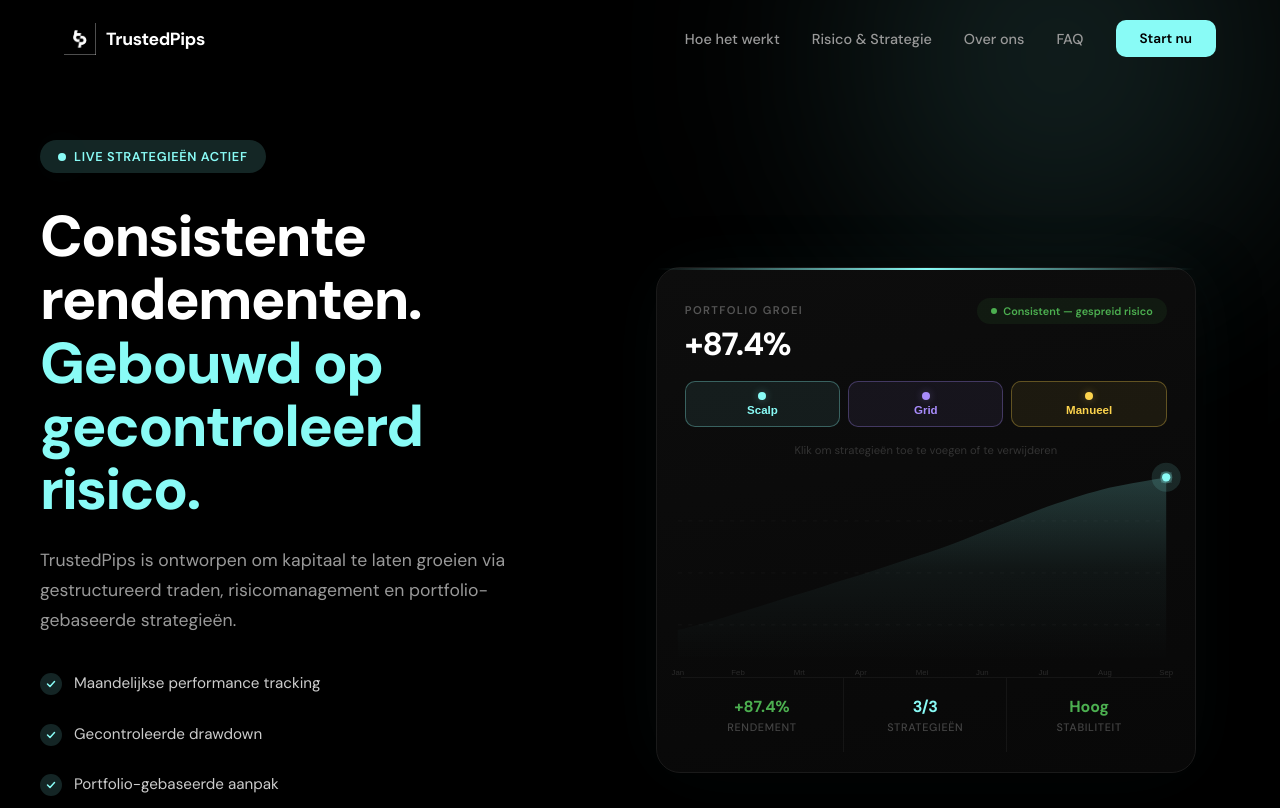
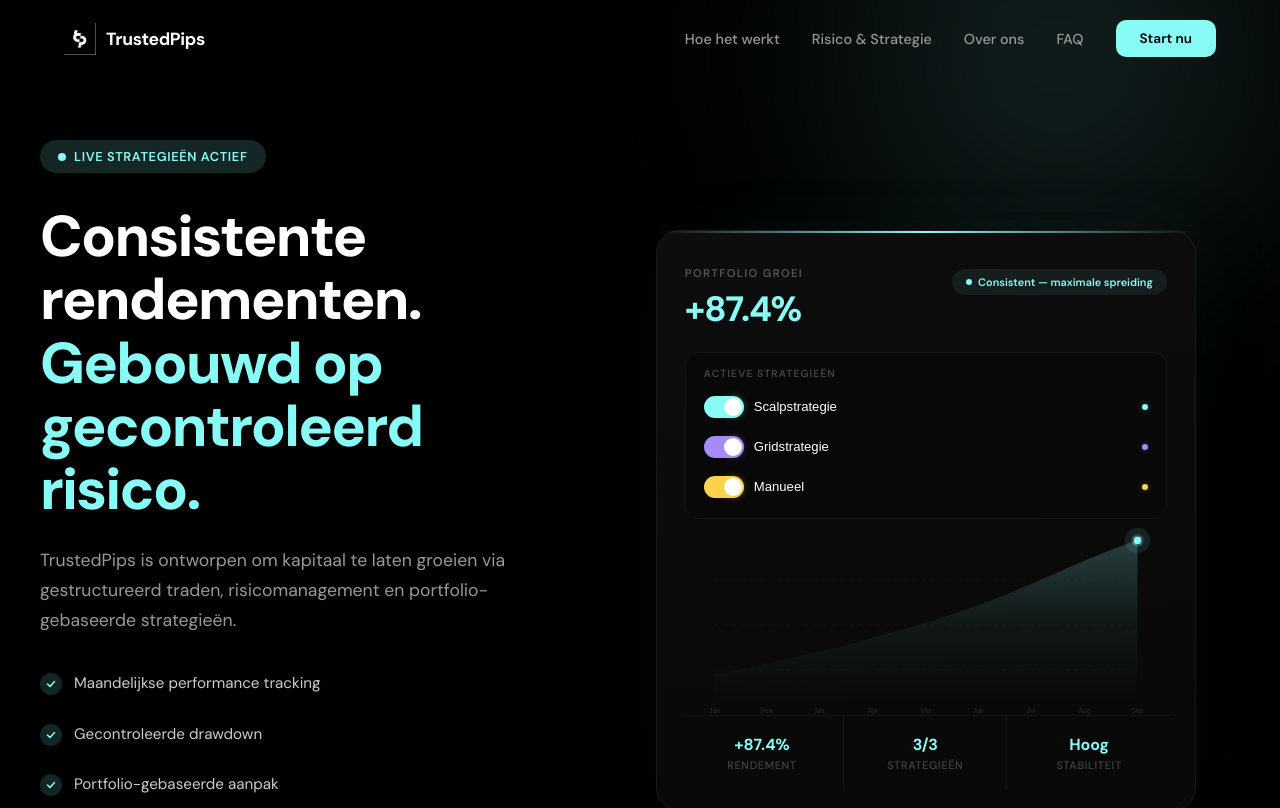
Before and after one commit to z2yn2d9mpb-cpu/TP-Investing, a Next.js app: page / in a window 1280 px wide. Shown: the top 808 px of the page. Built offline with nearby package versions, Linux system fonts and the light colour scheme.

Commit message:
Refactor Hero Chart colors and labels

```diff
--- a/app/page.jsx
+++ b/app/page.jsx
@@ -303,41 +303,89 @@
 
 
 /* ─── Interactive Hero Chart ─── */
+const CHART_COLORS = {
+  1: { main: "#ff9800", glow: "rgba(255,152,0,0.3)", dim: "rgba(255,152,0,0.12)" },
+  2: { main: "#4caf50", glow: "rgba(76,175,80,0.3)", dim: "rgba(76,175,80,0.12)" },
+  3: { main: ACCENT, glow: ACCENT_GLOW, dim: ACCENT_DIM },
+}
+
 const CHART_PATHS = {
-  // 1 strategy: volatile, dips, lower end result
+  // 1 strategy: very volatile, clear loss periods, jagged, low end
   1: {
-    line: "M20,155 C35,150 45,158 65,162 C85,166 95,155 110,148 C125,141 135,152 150,158 C165,164 175,148 190,140 C205,132 215,142 230,135 C245,128 255,138 270,130 C285,122 295,115 310,120 C325,125 335,108 350,100 C365,92 375,85 390,78 C405,71 420,68 440,62 C455,58 470,52 490,45",
-    fill: "M20,155 C35,150 45,158 65,162 C85,166 95,155 110,148 C125,141 135,152 150,158 C165,164 175,148 190,140 C205,132 215,142 230,135 C245,128 255,138 270,130 C285,122 295,115 310,120 C325,125 335,108 350,100 C365,92 375,85 390,78 C405,71 420,68 440,62 C455,58 470,52 490,45 L490,185 L20,185Z",
-    endY: 45,
-    pct: "+32.1%",
-    label: "Volatiel — periodes van verlies",
+    line: "M20,150 C30,145 38,155 50,165 C62,175 70,168 82,158 C94,148 100,162 112,172 C124,170 130,155 142,142 C154,129 160,140 172,152 C184,160 190,145 202,135 C214,125 220,140 232,148 C244,155 250,138 262,125 C274,112 280,122 292,132 C304,140 310,125 322,110 C334,95 340,108 352,118 C364,125 370,105 382,90 C394,75 400,85 412,78 C424,71 432,60 445,55 C458,50 472,58 490,50",
+    fill: "M20,150 C30,145 38,155 50,165 C62,175 70,168 82,158 C94,148 100,162 112,172 C124,170 130,155 142,142 C154,129 160,140 172,152 C184,160 190,145 202,135 C214,125 220,140 232,148 C244,155 250,138 262,125 C274,112 280,122 292,132 C304,140 310,125 322,110 C334,95 340,108 352,118 C364,125 370,105 382,90 C394,75 400,85 412,78 C424,71 432,60 445,55 C458,50 472,58 490,50 L490,185 L20,185Z",
+    endY: 50,
+    pct: "+18.3%",
+    label: "Volatiel — verliesperiodes",
     labelColor: "#ff9800",
   },
-  // 2 strategies: smoother but still some dips
+  // 2 strategies: moderate, some wobble, decent growth
   2: {
-    line: "M20,155 C35,151 50,147 65,143 C80,139 95,142 110,136 C125,130 140,133 155,126 C170,119 185,122 200,115 C215,108 230,105 245,98 C260,91 275,95 290,86 C305,77 320,74 335,68 C350,62 365,58 380,52 C395,46 410,42 430,36 C450,30 470,26 490,22",
-    fill: "M20,155 C35,151 50,147 65,143 C80,139 95,142 110,136 C125,130 140,133 155,126 C170,119 185,122 200,115 C215,108 230,105 245,98 C260,91 275,95 290,86 C305,77 320,74 335,68 C350,62 365,58 380,52 C395,46 410,42 430,36 C450,30 470,26 490,22 L490,185 L20,185Z",
-    endY: 22,
-    pct: "+61.7%",
-    label: "Stabieler — minder pieken en dalen",
-    labelColor: "#A78BFA",
+    line: "M20,155 C35,150 50,146 65,140 C80,134 90,138 105,132 C120,126 135,130 150,122 C165,114 175,118 190,110 C205,102 220,98 235,90 C250,82 260,86 275,78 C290,70 305,66 320,58 C335,50 345,54 360,46 C375,38 390,34 405,28 C420,22 440,18 460,14 C475,11 485,10 490,8",
+    fill: "M20,155 C35,150 50,146 65,140 C80,134 90,138 105,132 C120,126 135,130 150,122 C165,114 175,118 190,110 C205,102 220,98 235,90 C250,82 260,86 275,78 C290,70 305,66 320,58 C335,50 345,54 360,46 C375,38 390,34 405,28 C420,22 440,18 460,14 C475,11 485,10 490,8 L490,185 L20,185Z",
+    endY: 8,
+    pct: "+62.5%",
+    label: "Stabieler groeipad",
+    labelColor: "#4caf50",
   },
-  // 3 strategies: smooth consistent growth
+  // 3 strategies: very smooth, consistent, highest end
   3: {
-    line: "M20,155 C40,150 55,146 70,141 C85,136 100,132 115,127 C130,122 145,118 160,113 C175,108 190,104 205,99 C220,94 235,89 250,84 C265,79 280,74 295,68 C310,62 325,56 340,50 C355,44 370,38 385,33 C400,28 415,23 435,18 C455,14 475,11 490,8",
-    fill: "M20,155 C40,150 55,146 70,141 C85,136 100,132 115,127 C130,122 145,118 160,113 C175,108 190,104 205,99 C220,94 235,89 250,84 C265,79 280,74 295,68 C310,62 325,56 340,50 C355,44 370,38 385,33 C400,28 415,23 435,18 C455,14 475,11 490,8 L490,185 L20,185Z",
-    endY: 8,
+    line: "M20,155 C38,151 56,147 74,143 C92,139 110,135 128,131 C146,127 164,123 182,118 C200,113 218,108 236,103 C254,98 272,92 290,86 C308,80 326,73 344,66 C362,59 380,51 398,43 C416,35 434,27 452,20 C470,13 480,9 490,6",
+    fill: "M20,155 C38,151 56,147 74,143 C92,139 110,135 128,131 C146,127 164,123 182,118 C200,113 218,108 236,103 C254,98 272,92 290,86 C308,80 326,73 344,66 C362,59 380,51 398,43 C416,35 434,27 452,20 C470,13 480,9 490,6 L490,185 L20,185Z",
+    endY: 6,
     pct: "+87.4%",
-    label: "Consistent — gespreid risico",
-    labelColor: "#4caf50",
+    label: "Consistent — maximale spreiding",
+    labelColor: ACCENT,
   },
 }
 
 const STRATEGIES = [
-  { id: 1, name: "Scalp", color: ACCENT },
-  { id: 2, name: "Grid", color: "#A78BFA" },
+  { id: 1, name: "Scalpstrategie", color: ACCENT },
+  { id: 2, name: "Gridstrategie", color: "#A78BFA" },
   { id: 3, name: "Manueel", color: "#FCD34D" },
 ]
+
+function ToggleSlider({ active, color, label, onToggle }) {
+  return (
+    <button onClick={onToggle} style={{
+      display: "flex", alignItems: "center", gap: 10,
+      background: "none", border: "none", cursor: "pointer", padding: "6px 0",
+      width: "100%",
+    }}>
+      {/* Slider track */}
+      <div style={{
+        width: 40, height: 22, borderRadius: 11, padding: 2,
+        background: active ? color : "#222",
+        transition: "background 0.3s",
+        flexShrink: 0,
+        display: "flex", alignItems: "center",
+      }}>
+        {/* Slider thumb */}
+        <div style={{
+          width: 18, height: 18, borderRadius: "50%",
+          background: "#fff",
+          transform: active ? "translateX(18px)" : "translateX(0)",
+          transition: "transform 0.3s cubic-bezier(.23,1,.32,1)",
+          boxShadow: active ? `0 0 8px ${color}80` : "0 1px 3px rgba(0,0,0,0.4)",
+        }} />
+      </div>
+      {/* Label */}
+      <span style={{
+        color: active ? "#fff" : "#555",
+        fontSize: "0.82rem", fontWeight: 500,
+        transition: "color 0.3s",
+      }}>{label}</span>
+      {/* Active dot */}
+      <span style={{
+        width: 6, height: 6, borderRadius: "50%",
+        background: active ? color : "transparent",
+        marginLeft: "auto", flexShrink: 0,
+        transition: "all 0.3s",
+        boxShadow: active ? `0 0 6px ${color}60` : "none",
+      }} />
+    </button>
+  )
+}
 
 function HeroChart() {
   const [active, setActive] = useState(new Set([1, 2, 3]))
@@ -358,6 +406,7 @@
 
   const count = active.size
   const chart = CHART_PATHS[count]
+  const colors = CHART_COLORS[count]
 
   return (
     <div style={{
@@ -365,82 +414,64 @@
       border: "1px solid #1a1a1a", borderRadius: 24, position: "relative",
       boxShadow: "0 20px 60px rgba(0,0,0,0.5), 0 0 80px rgba(137,251,246,0.04)",
     }}>
-      <div style={{ height: 2, background: `linear-gradient(90deg, transparent, ${ACCENT}, transparent)`, borderRadius: "24px 24px 0 0" }} />
+      {/* Top bar color matches chart */}
+      <div style={{ height: 2, background: `linear-gradient(90deg, transparent, ${colors.main}, transparent)`, borderRadius: "24px 24px 0 0", transition: "all 0.5s" }} />
 
       {/* Header */}
       <div style={{ padding: "28px 28px 0" }}>
-        <div style={{ display: "flex", justifyContent: "space-between", alignItems: "flex-start", marginBottom: 6 }}>
+        <div style={{ display: "flex", justifyContent: "space-between", alignItems: "flex-start", marginBottom: 6, flexWrap: "wrap", gap: 8 }}>
           <div>
             <span style={{ color: "#555", fontSize: "0.7rem", fontWeight: 600, textTransform: "uppercase", letterSpacing: "0.12em" }}>Portfolio groei</span>
             <div style={{
-              color: "#fff", fontSize: "2rem", fontWeight: 800, letterSpacing: "-0.03em", marginTop: 4,
-              transition: "all 0.4s",
+              color: colors.main, fontSize: "2.2rem", fontWeight: 800, letterSpacing: "-0.03em", marginTop: 4,
+              transition: "color 0.5s",
             }}>
               {chart.pct}
             </div>
           </div>
           <div style={{
             display: "flex", alignItems: "center", gap: 6,
-            background: `${chart.labelColor}15`, borderRadius: 100, padding: "6px 14px",
-            transition: "all 0.4s",
+            background: `${chart.labelColor}12`, borderRadius: 100, padding: "6px 14px",
+            transition: "all 0.5s", marginTop: 8,
           }}>
-            <span style={{ width: 6, height: 6, borderRadius: "50%", background: chart.labelColor }} />
-            <span style={{ color: chart.labelColor, fontSize: "0.68rem", fontWeight: 600, whiteSpace: "nowrap", transition: "color 0.4s" }}>{chart.label}</span>
+            <span style={{ width: 6, height: 6, borderRadius: "50%", background: chart.labelColor, transition: "background 0.5s" }} />
+            <span style={{ color: chart.labelColor, fontSize: "0.68rem", fontWeight: 600, whiteSpace: "nowrap", transition: "color 0.5s" }}>{chart.label}</span>
           </div>
         </div>
 
-        {/* Strategy toggles */}
-        <div style={{ display: "flex", gap: 8, marginTop: 16, marginBottom: 16 }}>
-          {STRATEGIES.map((s) => {
-            const isActive = active.has(s.id)
-            return (
-              <button
-                key={s.id}
-                onClick={() => toggleStrategy(s.id)}
-                style={{
-                  flex: 1,
-                  padding: "10px 8px",
-                  borderRadius: 10,
-                  border: `1px solid ${isActive ? s.color + "50" : "#1a1a1a"}`,
-                  background: isActive ? s.color + "12" : "#0a0a0a",
-                  cursor: "pointer",
-                  transition: "all 0.3s",
-                  display: "flex", flexDirection: "column", alignItems: "center", gap: 4,
-                }}
-              >
-                <span style={{
-                  width: 8, height: 8, borderRadius: "50%",
-                  background: isActive ? s.color : "#333",
-                  transition: "all 0.3s",
-                  boxShadow: isActive ? `0 0 8px ${s.color}50` : "none",
-                }} />
-                <span style={{
-                  color: isActive ? s.color : "#555",
-                  fontSize: "0.72rem", fontWeight: 600,
-                  transition: "color 0.3s",
-                }}>{s.name}</span>
-              </button>
-            )
-          })}
+        {/* Strategy toggle sliders */}
+        <div style={{
+          marginTop: 20, marginBottom: 16,
+          background: "#080808", border: "1px solid #151515", borderRadius: 14,
+          padding: "14px 18px",
+          display: "flex", flexDirection: "column", gap: 6,
+        }}>
+          <span style={{ color: "#444", fontSize: "0.65rem", fontWeight: 600, textTransform: "uppercase", letterSpacing: "0.1em", marginBottom: 4 }}>Actieve strategieën</span>
+          {STRATEGIES.map((s) => (
+            <ToggleSlider
+              key={s.id}
+              active={active.has(s.id)}
+              color={s.color}
+              label={s.name}
+              onToggle={() => toggleStrategy(s.id)}
+            />
+          ))}
         </div>
-        <p style={{ color: "#333", fontSize: "0.7rem", textAlign: "center", marginBottom: 12 }}>
-          Klik om strategieën toe te voegen of te verwijderen
-        </p>
       </div>
 
-      {/* Chart */}
-      <div style={{ padding: "0 8px 0 0", position: "relative" }}>
-        <svg key={animKey} viewBox="0 0 510 200" style={{ width: "100%", height: "auto", display: "block", overflow: "visible" }}>
+      {/* Chart — fixed height container to prevent jumping */}
+      <div style={{ padding: "0 8px 0 0", position: "relative", height: 180 }}>
+        <svg key={animKey} viewBox="0 0 510 200" preserveAspectRatio="xMidYMid meet" style={{ width: "100%", height: "100%", display: "block", overflow: "visible", position: "absolute", top: 0, left: 0 }}>
           <defs>
             <linearGradient id="cFill" x1="0" y1="0" x2="0" y2="1">
-              <stop offset="0%" stopColor={ACCENT} stopOpacity="0.2"/>
-              <stop offset="50%" stopColor={ACCENT} stopOpacity="0.05"/>
-              <stop offset="100%" stopColor={ACCENT} stopOpacity="0"/>
+              <stop offset="0%" stopColor={colors.main} stopOpacity="0.22"/>
+              <stop offset="50%" stopColor={colors.main} stopOpacity="0.06"/>
+              <stop offset="100%" stopColor={colors.main} stopOpacity="0"/>
             </linearGradient>
             <linearGradient id="cStroke" x1="0" y1="0" x2="1" y2="0">
-              <stop offset="0%" stopColor={ACCENT} stopOpacity="0.2"/>
-              <stop offset="40%" stopColor={ACCENT} stopOpacity="0.6"/>
-              <stop offset="100%" stopColor={ACCENT} stopOpacity="1"/>
+              <stop offset="0%" stopColor={colors.main} stopOpacity="0.15"/>
+              <stop offset="30%" stopColor={colors.main} stopOpacity="0.5"/>
+              <stop offset="100%" stopColor={colors.main} stopOpacity="1"/>
             </linearGradient>
             <filter id="gl">
               <feGaussianBlur stdDeviation="3" result="b"/>
@@ -457,33 +488,32 @@
             <line key={y} x1="20" y1={y} x2="490" y2={y} stroke="#1a1a1a" strokeWidth="0.5" strokeDasharray="4 6"/>
           ))}
 
-          {/* Fill */}
-          <path d={chart.fill} fill="url(#cFill)" style={{ transition: "d 0.8s cubic-bezier(.23,1,.32,1)" }}>
-            <animate attributeName="opacity" from="0" to="1" dur="1s" fill="freeze"/>
+          {/* Fill area */}
+          <path d={chart.fill} fill="url(#cFill)">
+            <animate attributeName="opacity" from="0" to="1" dur="1.2s" fill="freeze"/>
           </path>
 
-          {/* Line */}
+          {/* Main line */}
           <path
             d={chart.line}
             fill="none" stroke="url(#cStroke)" strokeWidth="2.5" strokeLinecap="round"
             filter="url(#gl)"
-            strokeDasharray="1200"
-            strokeDashoffset="1200"
-            style={{ transition: "d 0.8s cubic-bezier(.23,1,.32,1)" }}
+            strokeDasharray="1400"
+            strokeDashoffset="1400"
           >
-            <animate attributeName="stroke-dashoffset" from="1200" to="0" dur="3s" fill="freeze" calcMode="spline" keySplines="0.23 1 0.32 1"/>
+            <animate attributeName="stroke-dashoffset" from="1400" to="0" dur="3.5s" fill="freeze" calcMode="spline" keySplines="0.23 1 0.32 1"/>
           </path>
 
-          {/* End pulse dot */}
-          <circle cx="490" cy={chart.endY} r="14" fill={ACCENT} opacity="0.12">
-            <animate attributeName="r" values="14;22;14" dur="2.5s" repeatCount="indefinite"/>
-            <animate attributeName="opacity" values="0.12;0.04;0.12" dur="2.5s" repeatCount="indefinite"/>
+          {/* End pulse dot — color matches */}
+          <circle cx="490" cy={chart.endY} r="14" fill={colors.main} opacity="0.1">
+            <animate attributeName="r" values="14;24;14" dur="2.5s" repeatCount="indefinite"/>
+            <animate attributeName="opacity" values="0.1;0.03;0.1" dur="2.5s" repeatCount="indefinite"/>
           </circle>
-          <circle cx="490" cy={chart.endY} r="6" fill={ACCENT} opacity="0.2">
-            <animate attributeName="r" values="6;10;6" dur="2.5s" repeatCount="indefinite"/>
-            <animate attributeName="opacity" values="0.2;0.08;0.2" dur="2.5s" repeatCount="indefinite"/>
+          <circle cx="490" cy={chart.endY} r="7" fill={colors.main} opacity="0.18">
+            <animate attributeName="r" values="7;12;7" dur="2.5s" repeatCount="indefinite"/>
+            <animate attributeName="opacity" values="0.18;0.06;0.18" dur="2.5s" repeatCount="indefinite"/>
           </circle>
-          <circle cx="490" cy={chart.endY} r="4" fill={ACCENT} filter="url(#dg)"/>
+          <circle cx="490" cy={chart.endY} r="4" fill={colors.main} filter="url(#dg)"/>
 
           {/* Month labels */}
           {[
@@ -501,15 +531,15 @@
         margin: "0 24px", borderTop: "1px solid #151515",
       }}>
         {[
-          { label: "Rendement", val: chart.pct, color: count === 3 ? "#4caf50" : count === 2 ? "#A78BFA" : "#ff9800" },
-          { label: "Strategieën", val: `${count}/3`, color: count === 3 ? ACCENT : "#555" },
-          { label: "Stabiliteit", val: count === 3 ? "Hoog" : count === 2 ? "Gemiddeld" : "Laag", color: count === 3 ? "#4caf50" : count === 2 ? "#ff9800" : "#ef4444" },
+          { label: "Rendement", val: chart.pct, color: colors.main },
+          { label: "Strategieën", val: `${count}/3`, color: count === 3 ? ACCENT : count === 2 ? "#4caf50" : "#ff9800" },
+          { label: "Stabiliteit", val: count === 3 ? "Hoog" : count === 2 ? "Gemiddeld" : "Laag", color: count === 3 ? ACCENT : count === 2 ? "#4caf50" : "#ef4444" },
         ].map((m, i) => (
           <div key={i} style={{
             textAlign: "center", padding: "18px 8px",
             borderRight: i < 2 ? "1px solid #151515" : "none",
           }}>
-            <div style={{ color: m.color, fontWeight: 700, fontSize: "1rem", marginBottom: 3, transition: "all 0.4s" }}>{m.val}</div>
+            <div style={{ color: m.color, fontWeight: 700, fontSize: "1rem", marginBottom: 3, transition: "color 0.5s" }}>{m.val}</div>
             <div style={{ color: "#444", fontSize: "0.68rem", fontWeight: 500, textTransform: "uppercase", letterSpacing: "0.06em" }}>{m.label}</div>
           </div>
         ))}
```
